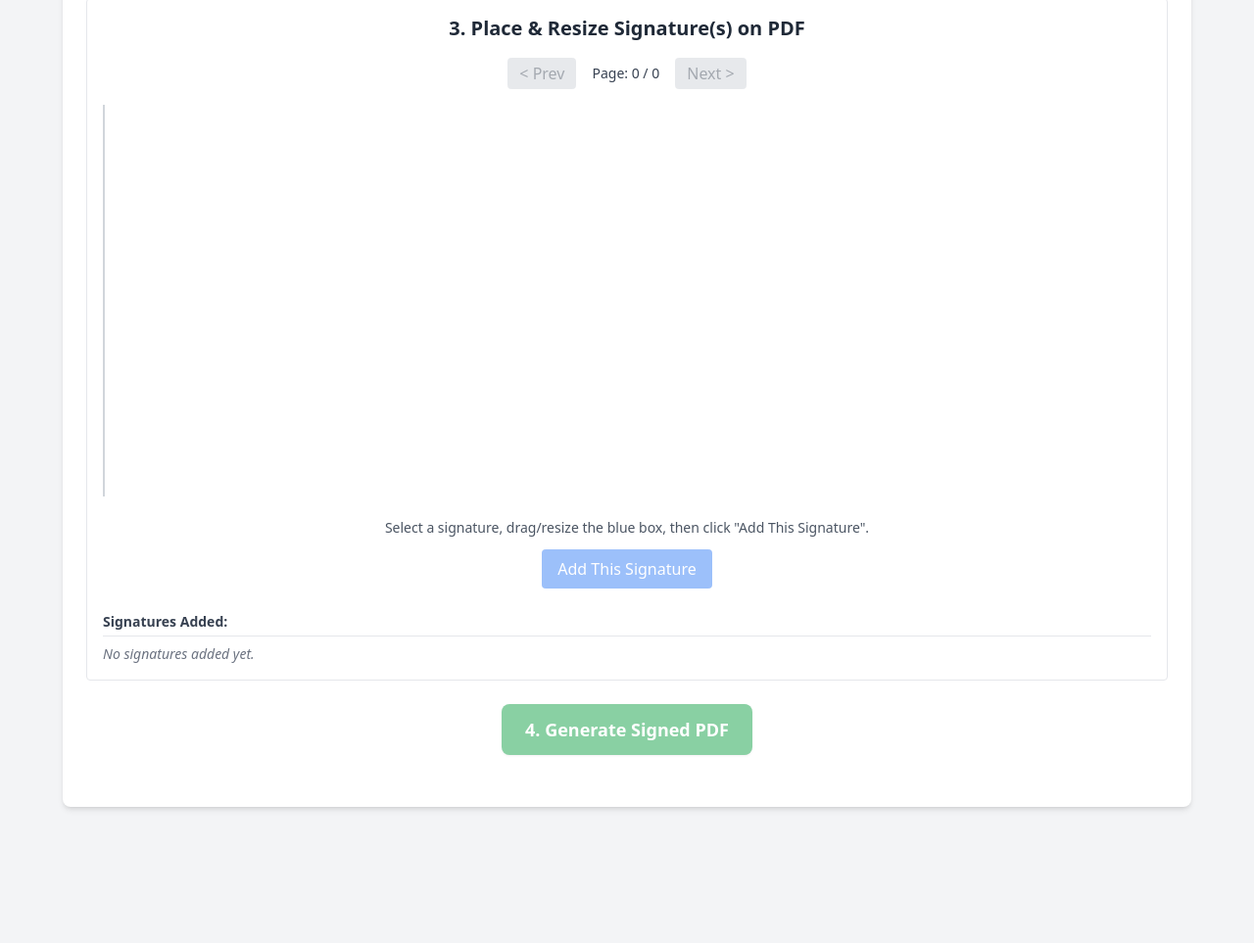
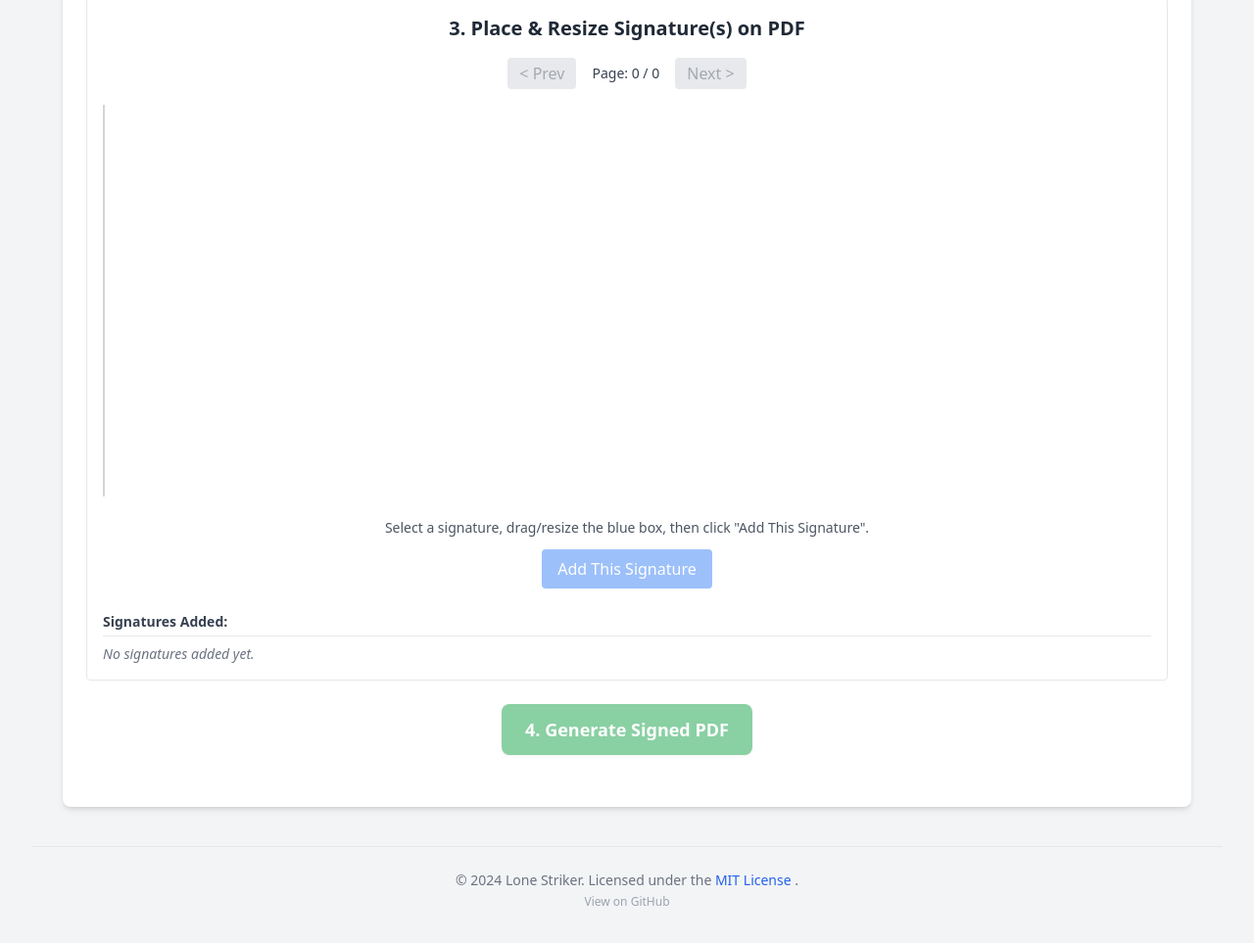
Before and after one commit to lonestriker/sign-pdf, a plain HTML site: page index.html in a window 1280 px wide. Shown: the part 456-1419 px from the top of the page at 98% size. Before the commit the page ends 1312 px from the top, so only its background shows below. Drawn offline with nearby package versions, Linux system fonts and the light colour scheme; a script that the page names is missing.

Commit message:
Deploying to gh-pages from @ lonestriker/sign-pdf@b44e5d645cb9d8fddedd346d977d8095bd658ac9 🚀

```diff
--- a/index.html
+++ b/index.html
@@ -130,6 +130,22 @@
         </div>
     </div>
 
+    <!-- Footer Section -->
+    <footer class="w-full text-center py-6 mt-10 border-t border-gray-200">
+        <p class="text-sm text-gray-500">
+            © 2024 Lone Striker. Licensed under the
+            <a href="https://github.com/lonestriker/sign-pdf/blob/main/LICENSE" target="_blank" rel="noopener noreferrer" class="text-blue-600 hover:text-blue-800 hover:underline">
+                MIT License
+            </a>.
+        </p>
+        <!-- Optional: Add link back to the repo if desired -->
+        <p class="text-xs text-gray-400 mt-1">
+             <a href="https://github.com/lonestriker/sign-pdf" target="_blank" rel="noopener noreferrer" class="hover:underline">
+                 View on GitHub
+             </a>
+         </p>
+    </footer>
+
     <!-- ***** IMPORTANT: Load Libraries BEFORE your script ***** -->
     <!-- Load PDF.js -->
     <script type="module">
```
